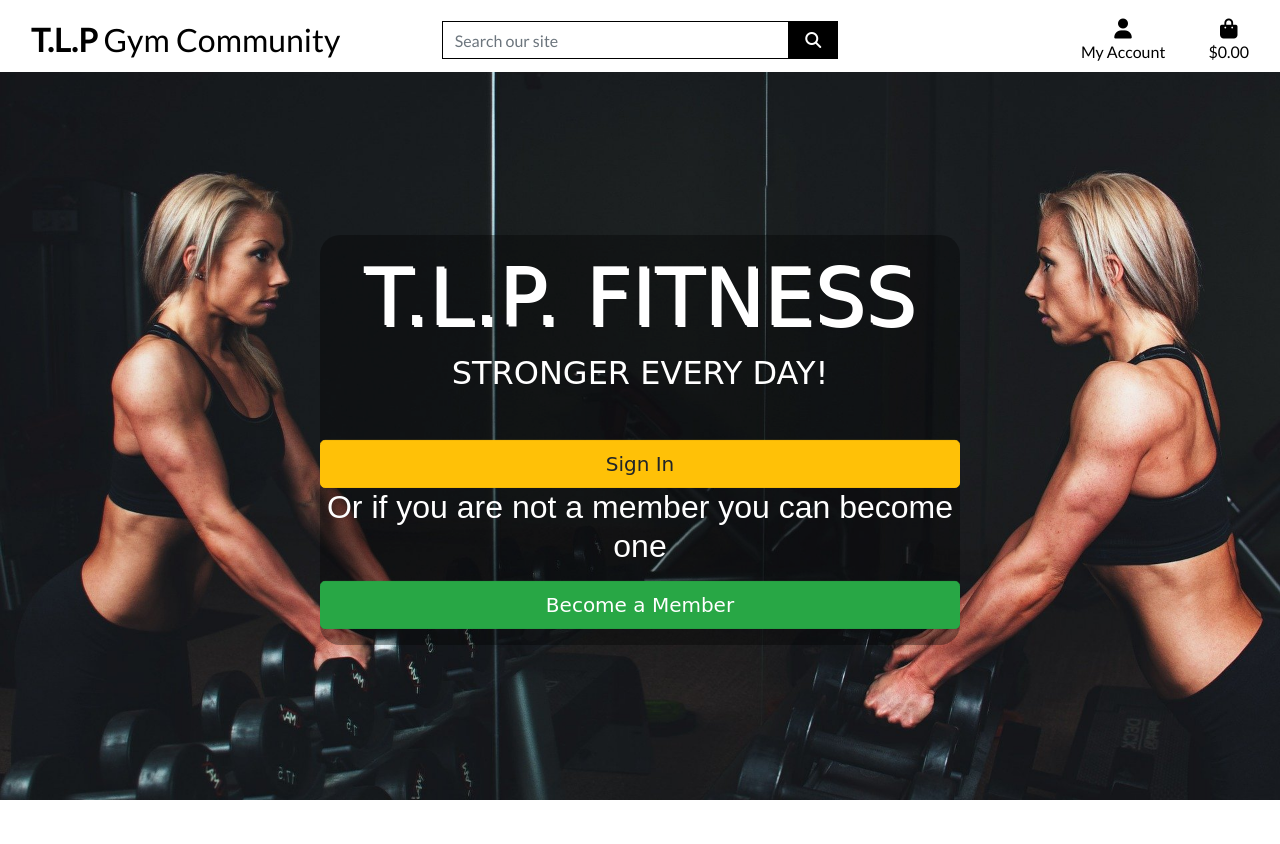
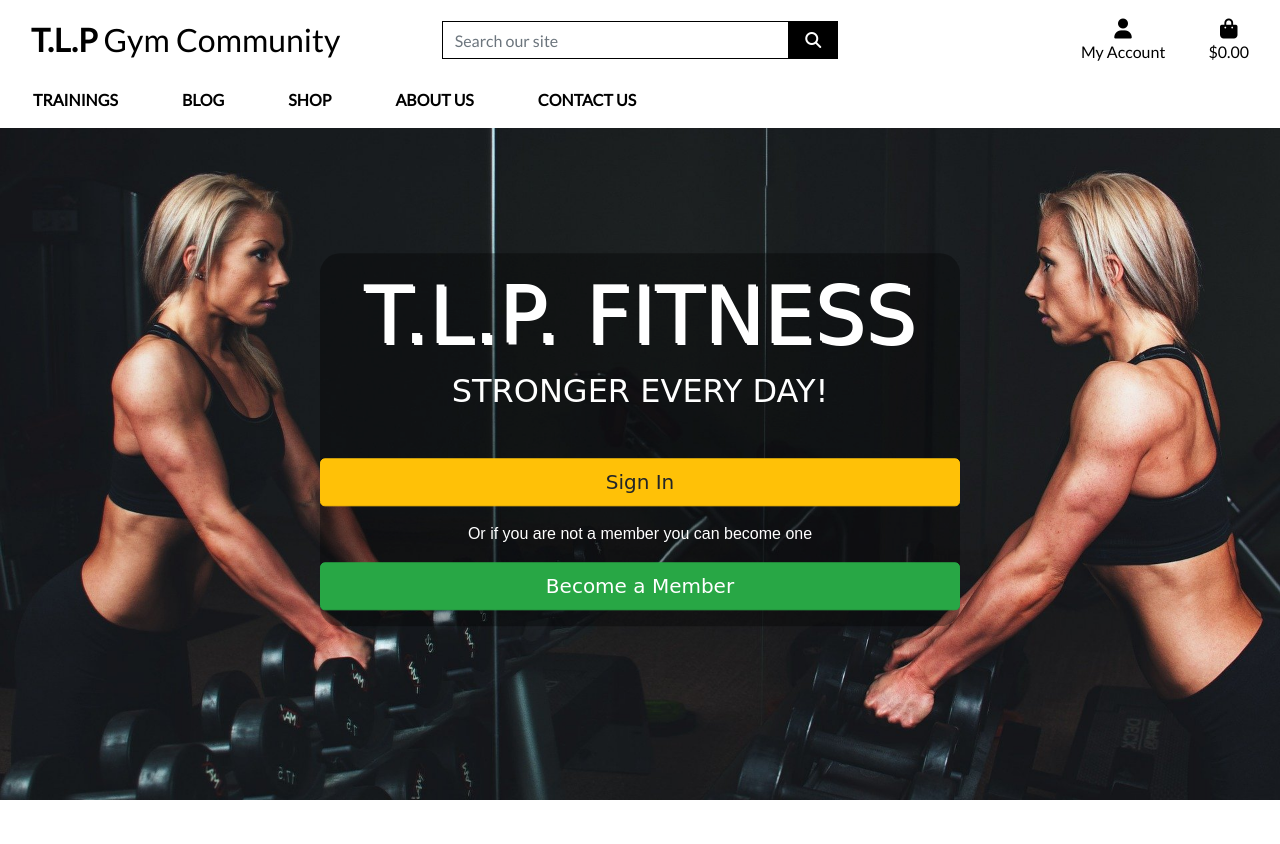
Before and after one commit to Kraljiccar/TLP-gym-community, a Django app: template home/templates/home/index.html in a window 1280 px wide. Shown: the top 844 px of the page. Run offline with Django 3.2, Linux system fonts and the light colour scheme; the template is opened without the code that fills it, so the values that code supplies are empty; some libraries are stand-ins or nearby versions; some web fonts are replaced.

Commit message:
added mobile and main header

```diff
--- a/home/templates/home/index.html
+++ b/home/templates/home/index.html
@@ -5,18 +5,17 @@
 {% endblock %}
 
 {% block content %}
-<main role=main>
 <section id="section_1">
         <div class="container-headline mx-auto">
         <h1>T.L.P. FITNESS</h1>
-        <h2>STRONGER EVERY DAY!<h2>
+        <h2>STRONGER EVERY DAY!</h2>
 
 
             <div class="row d-flex justify-content-center mt-5 mb-3">
                 <div class="col-12 d-flex justify-content-center no-gutters">
                     <a href="#" class="btn btn-warning btn-lg btn-block">Sign In</a>
                 </div>
-                <div class="col-12 d-flex justify-content-center no-gutters">
+                <div class="col-12 d-flex justify-content-center no-gutters mt-3">
                     <p> Or if you are not a member you can become one</p>
                 </div>
                 <div class="col-12 d-flex justify-content-center no-gutters">
@@ -32,21 +31,21 @@
     <div class="card-container card-group">
         <div class="card">
         <img src="{% static 'media/training.jpg' %}" class="card_img card_img-bottom" alt="">
-        <h3 class="card-title text-center">Training Programs</h4>
+        <h3 class="card-title text-center">Training Programs</h3>
         <h4 class="text-center">If you are new, or want to lear more, here you can find some training tips,
                                 how to start with training, how to eat and what to eat</h4>
         </div>
 
         <div class="card">
         <img src="{% static 'media/blog.jpg' %}" class="card_img card_img-top" alt="">
-        <h3 class="card-title text-center">BLOG Community</h4>
+        <h3 class="card-title text-center">BLOG Community</h3>
         <h4 class="text-center">Only members can participate in our: </h4>
         <h3 class="text-center"><button type="button" class="btn btn-success">BLOG</button></h3>
         </div>
 
         <div class="card">
         <img src="{% static 'media/squat.jpg' %}" class="card_img card_img-bottom" alt="">
-        <h3 class="card-title text-center">TLP STORE</h4>
+        <h3 class="card-title text-center">TLP STORE</h3>
         <h4 class="text-center">Checkout our online store! </h4>
         <h3 class="text-center"><button type="button" class="btn btn-warning">SHOP NOW!</button></h3>
         </div>
@@ -61,6 +60,6 @@
 
     </div>
 </section>
-</main>
+
 
 {% endblock%}
--- a/static/css/base.css
+++ b/static/css/base.css
@@ -120,7 +120,14 @@
 }
 
 
+/* -------------------------------- Media Queries */
 
+/* Slightly larger container on xl screens */
+@media (min-width: 1200px) {
+  .container {
+    max-width: 80%;
+  }
+}
 
 .
 /* fixed top navbar only on medium and up */
@@ -143,5 +150,4 @@
         font-size: 3rem;
     }
 
-
 }
--- a/templates/base.html
+++ b/templates/base.html
@@ -96,6 +96,14 @@
                     </li>
                 </ul>
             </div>
+            <div class="row bg-white">
+            <nav class="navbar navbar-expand-lg navbar-light w-100">
+                <button class="navbar-toggler" type="button" data-toggle="collapse" data-target="#main-nav" aria-controls="main-nav" aria-expanded="false" aria-label="Toggle navigation">
+                    <span class="navbar-toggler-icon"></span>
+                </button>
+                {% include 'includes/mobile_top_header.html' %}
+                {% include 'includes/main_nav.html' %}
+            </nav>
         </div>
     </header>
 
--- /dev/null
+++ b/templates/includes/main_nav.html
@@ -0,0 +1,44 @@
+<div class="collapse navbar-collapse" id="main-nav">
+    <ul class="navbar-nav w-auto mx-auto">
+        <li class="nav-item dropdown">
+            <a class="logo-font font-weight-bold nav-link text-black mr-5" href="#" id="trainings" data-toggle="dropdown" aria-haspopup="true" aria-expanded="false">
+                TRAININGS
+            </a>
+            <div class="dropdown-menu border-0" aria-labelledby="trainings">
+                <a href="" class="dropdown-item">About</a>
+                <a href="" class="dropdown-item ">Food</a>
+                <a href="" class="dropdown-item ">Programs</a>
+            </div>
+        </li>
+
+        <li class="nav-item">
+            <a class="logo-font font-weight-bold nav-link text-black mr-5" href="#" id="blog" data-toggle="dropdown" aria-haspopup="true" aria-expanded="false">
+                BLOG
+            </a>
+        </li>
+
+        <li class="nav-item dropdown">
+            <a class="logo-font font-weight-bold nav-link text-black mr-5" href="#" id="homeware-link" data-toggle="dropdown" aria-haspopup="true" aria-expanded="false">
+                SHOP
+            </a>
+            <div class="dropdown-menu border-0" aria-labelledby="store">
+                <a href="" class="dropdown-item">All products</a>
+                <a href="" class="dropdown-item">Sumplements</a>
+                <a href="" class="dropdown-item">Cloathing</a>
+                <a href="" class="dropdown-item">Accesories</a>
+            </div>
+        </li>
+
+        <li class="nav-item">
+            <a class="logo-font font-weight-bold nav-link text-black mr-5" href="#" id="about" data-toggle="dropdown" aria-haspopup="true" aria-expanded="false">
+                ABOUT US
+            </a>
+        </li>
+
+        <li class="nav-item">
+            <a class="logo-font font-weight-bold nav-link text-black mr-5" href="#" id="contact" data-toggle="dropdown" aria-haspopup="true" aria-expanded="false">
+                CONTACT US
+            </a>
+        </li>
+    </ul>
+</div>
--- /dev/null
+++ b/templates/includes/mobile_top_header.html
@@ -0,0 +1,56 @@
+<li class="list-inline-item">
+    <a class="text-black nav-link d-block d-lg-none" href="#" id="mobile-search" data-toggle="dropdown" aria-haspopup="true" aria-expanded="false">
+        <div class="text-center">
+            <div><i class="fas fa-search fa-lg"></i></div>
+            <p class="my-0">Search</p>
+        </div>
+    </a>
+    <div class="dropdown-menu border-0 w-100 p-3 rounded-0 my-0" aria-labelledby="mobile-search">
+        <form class="form" method="GET" action="">
+            <div class="input-group w-100">
+                <input class="form-control border border-black rounded-0" type="text" name="q" placeholder="Search our site">
+                <div class="input-group-append">
+                    <button class="form-control form-control btn btn-black border border-black rounded-0" type="submit">
+                        <span class="icon">
+                            <i class="fas fa-search"></i>
+                        </span>
+                    </button>
+                </div>
+            </div>
+        </form>
+    </div>
+</li>
+<li class="list-inline-item dropdown">
+    <a class="text-black nav-link d-block d-lg-none" href="#" id="user-options" data-toggle="dropdown" aria-haspopup="true" aria-expanded="false">
+        <div class="text-center">
+            <div><i class="fas fa-user fa-lg"></i></div>
+            <p class="my-0">My Account</p>
+        </div>
+    </a>
+    <div class="dropdown-menu border-0" aria-labelledby="user-options">
+        {% if request.user.is_authenticated %}
+            {% if request.user.is_superuser %}
+                <a href="{% url 'account_logout' %}" class="dropdown-item">Product Management</a>
+            {% endif %}
+            <a href="" class="dropdown-item">My Profile</a>
+            <a href="{% url 'account_logout' %}" class="dropdown-item">Logout</a>
+        {% else %}
+            <a href="{% url 'account_signup' %}" class="dropdown-item">Register</a>
+            <a href="{% url 'account_login' %}" class="dropdown-item">Login</a>
+        {% endif %}
+    </div>
+</li>
+<li class="list-inline-item">
+    <a class="{% if grand_total %}text-primary font-weight-bold{% else %}text-black{% endif %} nav-link d-block d-lg-none" href="">
+        <div class="text-center">
+            <div><i class="fas fa-shopping-bag fa-lg"></i></div>
+            <p class="my-0">
+                {% if grand_total %}
+                    ${{ grand_total|floatformat:2 }}
+                {% else %}
+                    $0.00
+                {% endif %}
+            </p>
+        </div>
+    </a>
+</li>
```
